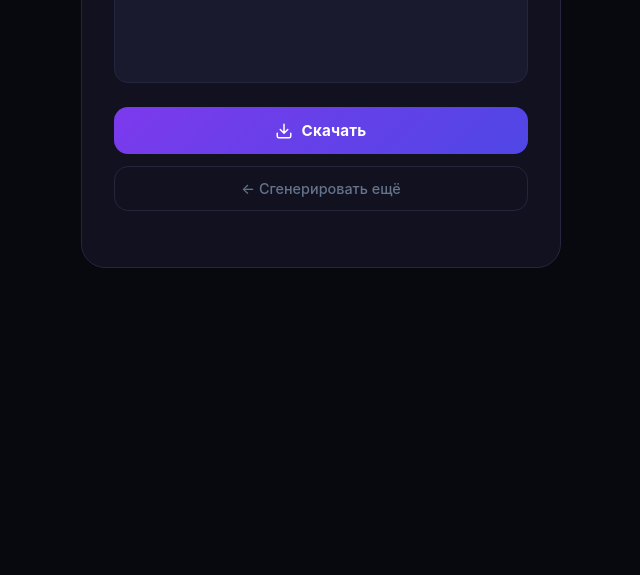
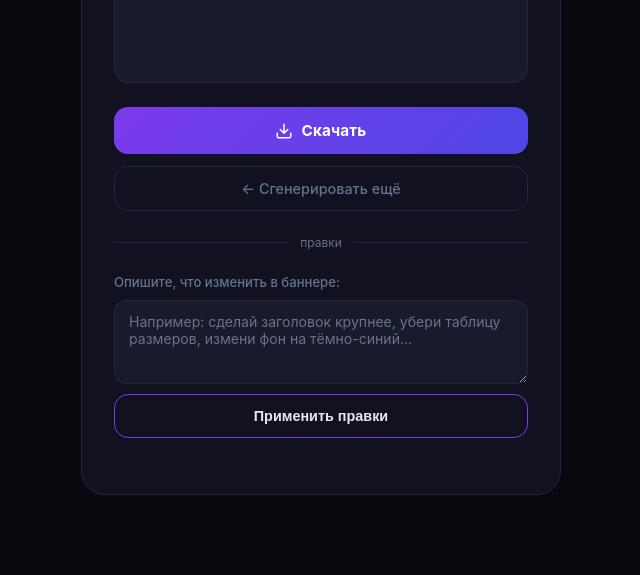
Before and after one commit to dashapopoptsova/Rich-Content, a Flask app: template templates/result.html in a window 1280 px wide. Shown: the part 696-1271 px from the top of the page, without its empty margins (319-959 px from the left). Before the commit the page ends 964 px from the top, so only its background shows below. Run offline with Flask 3, Linux system fonts and the light colour scheme; the template is opened without the code that fills it, so the values that code supplies are empty.

Commit message:
Этап 3: панель правок и перегенерация баннера
- result.html: панель «правки» с textarea и кнопкой «Применить правки»,
  блокировка кнопки при пустом поле, спиннер на время запроса,
  отображение ошибок
- app.py: маршрут POST /refine/<filename> — принимает текст правки,
  передаёт текущий баннер + правку в run_pipeline(), сохраняет
  новый баннер, редиректит на страницу результата

Co-Authored-By: Claude Sonnet 4.6 <noreply@anthropic.com>

```diff
--- a/app.py
+++ b/app.py
@@ -52,6 +52,35 @@ def generate():
     return redirect(url_for("result", filename=out_path.name))
 
 
+@app.route("/refine/<filename>", methods=["POST"])
+def refine(filename):
+    file_path = (OUTPUT_DIR / filename).resolve()
+    if not str(file_path).startswith(str(OUTPUT_DIR.resolve())):
+        return "Недопустимый путь", 400
+    if not file_path.is_file():
+        return "Файл не найден", 404
+
+    correction = request.form.get("correction", "").strip()
+    if not correction:
+        return render_template("result.html", filename=filename,
+                               error="Введите текст правки.")
+
+    refine_prompt = (
+        "Это уже готовый вертикальный РИЧ-баннер для маркетплейса.\n"
+        "Сохрани общий стиль, цветовую схему и структуру баннера.\n"
+        "Внеси следующие правки:\n\n"
+        f"{correction}\n\n"
+        "Верни обновлённый баннер того же формата и размера (800×2500 px)."
+    )
+
+    try:
+        out_path = run_pipeline([file_path], prompt_text=refine_prompt)
+    except Exception as e:
+        return render_template("result.html", filename=filename, error=str(e))
+
+    return redirect(url_for("result", filename=out_path.name))
+
+
 @app.route("/result/<filename>")
 def result(filename):
     file_path = (OUTPUT_DIR / filename).resolve()
--- a/templates/result.html
+++ b/templates/result.html
@@ -158,6 +158,93 @@
       font-size: .75rem;
       text-align: center;
     }
+
+    /* ── Разделитель ── */
+    .divider {
+      display: flex;
+      align-items: center;
+      gap: 12px;
+      width: 100%;
+      color: var(--text-muted);
+      font-size: .75rem;
+    }
+    .divider::before, .divider::after {
+      content: '';
+      flex: 1;
+      height: 1px;
+      background: var(--border);
+    }
+
+    /* ── Панель правок ── */
+    .refine-panel {
+      width: 100%;
+      display: flex;
+      flex-direction: column;
+      gap: 10px;
+    }
+
+    .refine-label {
+      font-size: .82rem;
+      color: var(--text-muted);
+      font-weight: 500;
+    }
+
+    .refine-textarea {
+      width: 100%;
+      background: var(--surface2);
+      border: 1px solid var(--border);
+      border-radius: 12px;
+      padding: 12px 14px;
+      color: var(--text);
+      font-size: .88rem;
+      font-family: inherit;
+      resize: vertical;
+      min-height: 84px;
+      outline: none;
+      transition: border-color .2s;
+    }
+    .refine-textarea::placeholder { color: var(--text-muted); }
+    .refine-textarea:focus { border-color: var(--accent); }
+
+    .btn-refine {
+      display: flex;
+      align-items: center;
+      justify-content: center;
+      gap: 8px;
+      width: 100%;
+      padding: 13px;
+      background: transparent;
+      color: var(--text);
+      border: 1px solid var(--accent);
+      border-radius: 14px;
+      font-size: .9rem;
+      font-weight: 600;
+      cursor: pointer;
+      transition: background .2s, box-shadow .2s;
+    }
+    .btn-refine:hover { background: var(--accent-soft); box-shadow: 0 0 20px var(--accent-glow); }
+    .btn-refine:disabled { opacity: .4; cursor: not-allowed; }
+
+    /* ── Ошибка ── */
+    .error {
+      background: rgba(248,113,113,.1);
+      border: 1px solid rgba(248,113,113,.35);
+      border-radius: 12px;
+      padding: 12px 16px;
+      color: #fca5a5;
+      font-size: .88rem;
+      width: 100%;
+    }
+
+    .spinner {
+      display: none;
+      width: 16px; height: 16px;
+      border: 2px solid rgba(255,255,255,.3);
+      border-top-color: currentColor;
+      border-radius: 50%;
+      animation: spin .7s linear infinite;
+    }
+    @keyframes spin { to { transform: rotate(360deg); } }
   </style>
 </head>
 <body>
@@ -174,6 +261,10 @@
 </header>
 
 <div class="card">
+  {% if error %}
+  <div class="error">{{ error }}</div>
+  {% endif %}
+
   <div class="banner-wrap">
     <img src="/preview/{{ filename }}" alt="Готовый РИЧ-баннер">
   </div>
@@ -188,8 +279,42 @@
     <a href="/" class="btn-secondary">← Сгенерировать ещё</a>
   </div>
 
+  <div class="divider">правки</div>
+
+  <form class="refine-panel" method="POST" action="/refine/{{ filename }}" id="refineForm">
+    <p class="refine-label">Опишите, что изменить в баннере:</p>
+    <textarea
+      class="refine-textarea"
+      name="correction"
+      id="correction"
+      placeholder="Например: сделай заголовок крупнее, убери таблицу размеров, измени фон на тёмно-синий..."></textarea>
+    <button type="submit" class="btn-refine" id="refineBtn">
+      <span id="refineText">Применить правки</span>
+      <div class="spinner" id="refineSpinner"></div>
+    </button>
+  </form>
+
   <p class="hint">{{ filename }}</p>
 </div>
 
+<script>
+  const refineForm    = document.getElementById('refineForm');
+  const refineBtn     = document.getElementById('refineBtn');
+  const refineText    = document.getElementById('refineText');
+  const refineSpinner = document.getElementById('refineSpinner');
+  const correction    = document.getElementById('correction');
+
+  refineForm.addEventListener('submit', e => {
+    if (!correction.value.trim()) {
+      e.preventDefault();
+      correction.focus();
+      return;
+    }
+    refineText.style.display = 'none';
+    refineSpinner.style.display = 'block';
+    refineBtn.disabled = true;
+  });
+</script>
+
 </body>
 </html>
```
Also changed, not shown: PLAN.md (+2 -2 lines).
